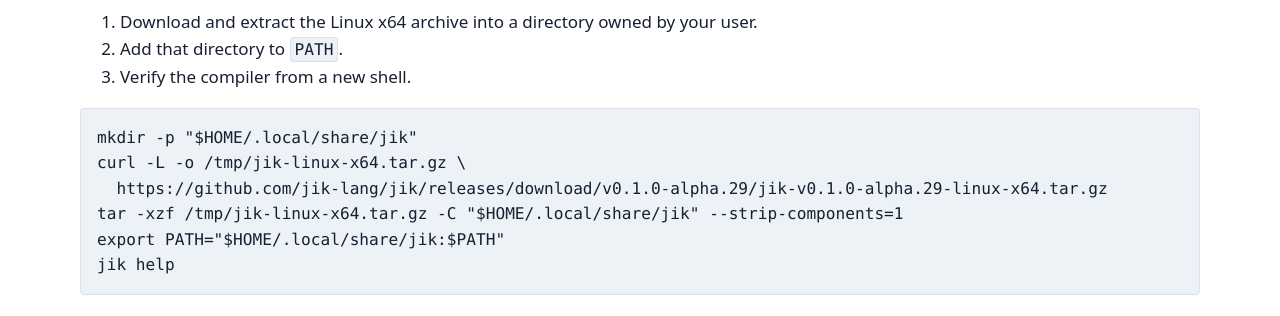
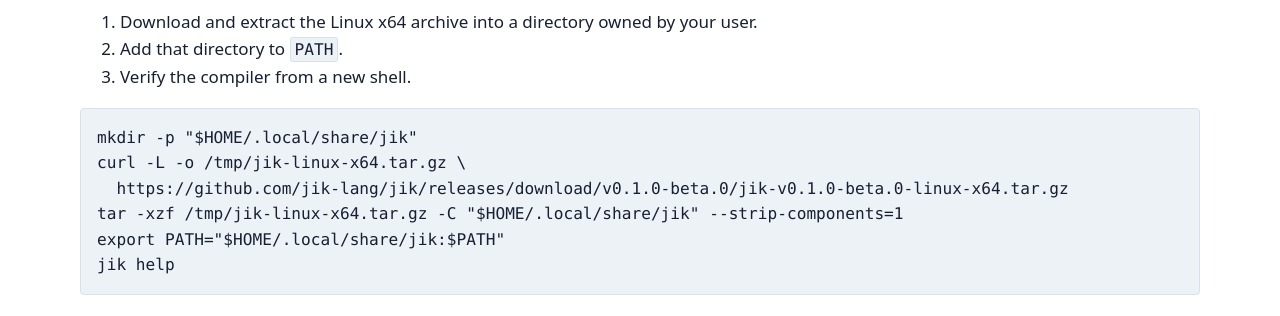
Before and after one commit to jik-lang/website, a website: page install.html in a window 1280 px wide. Shown: the part 1140-1456 px from the top of the page. Drawn offline with Linux system fonts and the light colour scheme.

Commit message:
fix text

```diff
--- a/install.html
+++ b/install.html
@@ -90,7 +90,7 @@
         </ol>
         <pre><code>mkdir -p "$HOME/.local/share/jik"
 curl -L -o /tmp/jik-linux-x64.tar.gz \
-  https://github.com/jik-lang/jik/releases/download/v0.1.0-alpha.29/jik-v0.1.0-alpha.29-linux-x64.tar.gz
+  https://github.com/jik-lang/jik/releases/download/v0.1.0-beta.0/jik-v0.1.0-beta.0-linux-x64.tar.gz
 tar -xzf /tmp/jik-linux-x64.tar.gz -C "$HOME/.local/share/jik" --strip-components=1
 export PATH="$HOME/.local/share/jik:$PATH"
 jik help</code></pre>
```
